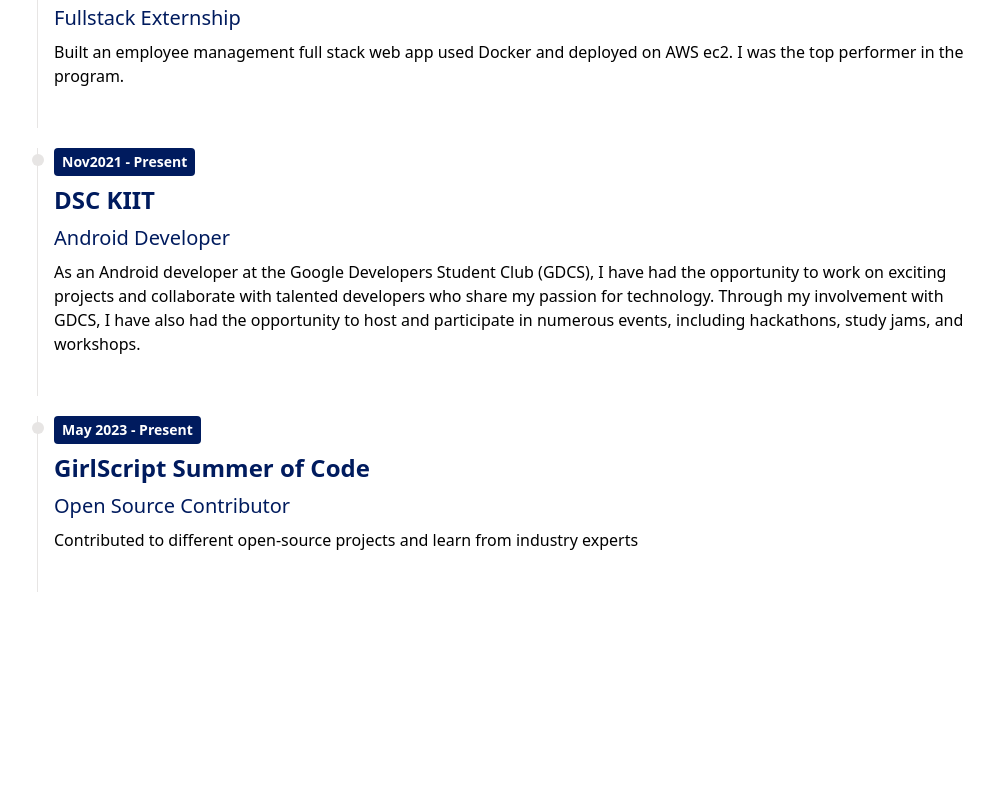
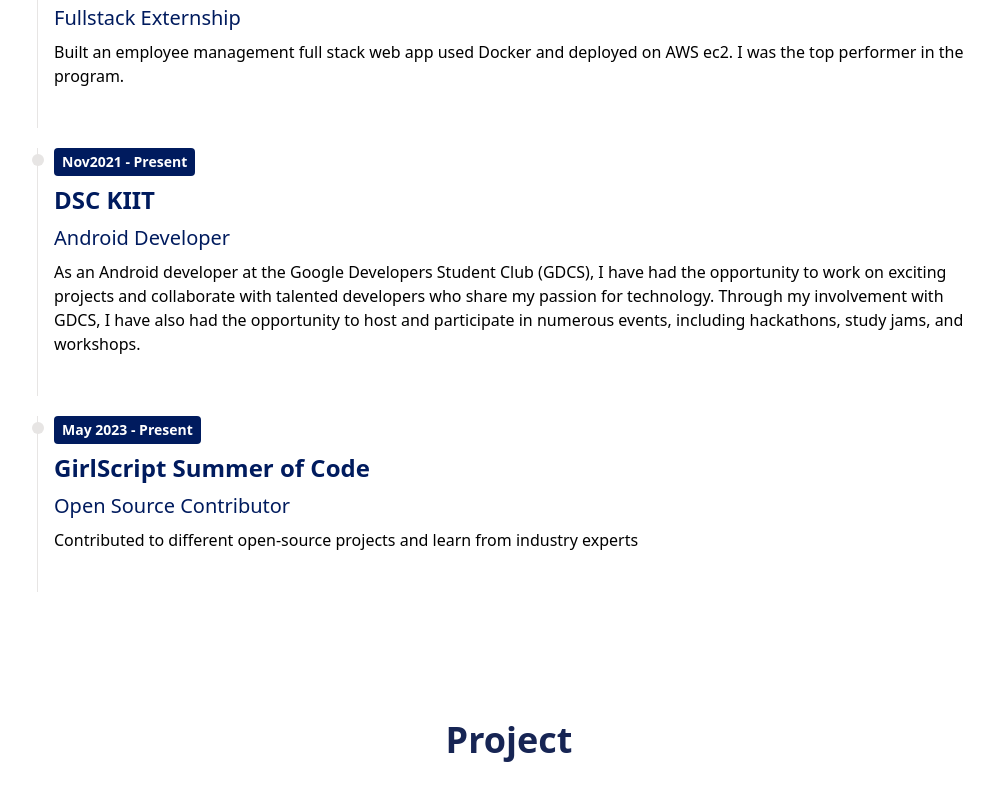
Before and after one commit to agarwalm92/portfolio_tailwindcss, a React (Vite) app: page / in a window 1280 px wide. Shown: the part 1728-2528 px from the top of the page, without its empty margins (163-1157 px from the left). Before the commit the page ends 2384 px from the top, so only its background shows below. Built offline with nearby package versions, Linux system fonts and the light colour scheme.

Commit message:
adding global style for section and header, add project component

```diff
--- a/src/App.jsx
+++ b/src/App.jsx
@@ -1,12 +1,14 @@
 import Sidebar from "./component/Sidebar";
 import Main from "./component/Main";
 import Work from "./component/Work";
+import Projects from "./component/Projects";
 function App() {
   return (
     <>
       <Sidebar />
       <Main />
       <Work />
+      <Projects />
     </>
   );
 }
--- a/src/component/Main.jsx
+++ b/src/component/Main.jsx
@@ -5,14 +5,7 @@
 const Main = () => {
   return (
     <div>
-      <img
-        className="w-full h-screen object-cover"
-        //src="https://images.unsplash.com/photo-1511447333015-45b65e60f6d5?q=80&w=1910&auto=format&fit=crop&ixlib=rb-4.0.3&ixid=M3wxMjA3fDB8MHxwaG90by1wYWdlfHx8fGVufDB8fHx8fA%3D%3D"
-        //src="https://images.unsplash.com/photo-1607705703571-c5a8695f18f6?q=80&w=2070&auto=format&fit=crop&ixlib=rb-4.0.3&ixid=M3wxMjA3fDB8MHxwaG90by1wYWdlfHx8fGVufDB8fHx8fA%3D%3D"
-        //src="https://images.unsplash.com/1/work-station-straight-on-view.jpg?q=80&w=2070&auto=format&fit=crop&ixlib=rb-4.0.3&ixid=M3wxMjA3fDB8MHxwaG90by1wYWdlfHx8fGVufDB8fHx8fA%3D%3D"
-        //src="https://images.unsplash.com/photo-1498050108023-c5249f4df085?q=80&w=2072&auto=format&fit=crop&ixlib=rb-4.0.3&ixid=M3wxMjA3fDB8MHxwaG90by1wYWdlfHx8fGVufDB8fHx8fA%3D%3D"
-        src={HeroImage}
-      />
+      <img className="w-full h-screen object-cover" src={HeroImage} />
       <div className="w-full h-screen absolute top-0 left-0">
         <div className="max-w-[700px] m-auto flex flex-col lg:items-start items-center w-full h-full justify-center">
           <h1 className="sm:text-5xl text-4xl font-bold text-gray-900">
--- /dev/null
+++ b/src/component/Projects.jsx
@@ -0,0 +1,9 @@
+const Projects = () => {
+  return (
+    <div id="project" className="section">
+      <h1 className="header">Project</h1>
+    </div>
+  );
+};
+
+export default Projects;
--- a/src/component/Work.jsx
+++ b/src/component/Work.jsx
@@ -3,9 +3,8 @@
 
 const Work = () => {
   return (
-    <div id="work" className="max-w-[1040px] m-auto md:pl-20 p-4 py-16">
-      <h1 className="text-4xl font-bold text-center text-blue-950">Work</h1>
-
+    <div id="work" className="section">
+      <h1 className="header">Work</h1>
       <div>
         {experiences.map((e, idx) => (
           <WorkItem
--- a/src/index.css
+++ b/src/index.css
@@ -9,5 +9,12 @@
     padding: theme("spacing.6");
     box-shadow: theme("boxShadow.xl");
   }
-  /* w-[75%] flex justify-center items-center rounded-full shadow-lg bg-gray-100 shadow-gray-400 m-2 p-4 cursor-pointer hover:scale-110 ease-in duration-200 */
 }
+
+.header {
+  @apply text-4xl font-bold text-center text-blue-950;
+}
+
+.section {
+  @apply max-w-[1040px] m-auto md:pl-20 p-4 py-16;
+}
```
Also changed, not shown: src/assets/gamehub.jpg (added).
